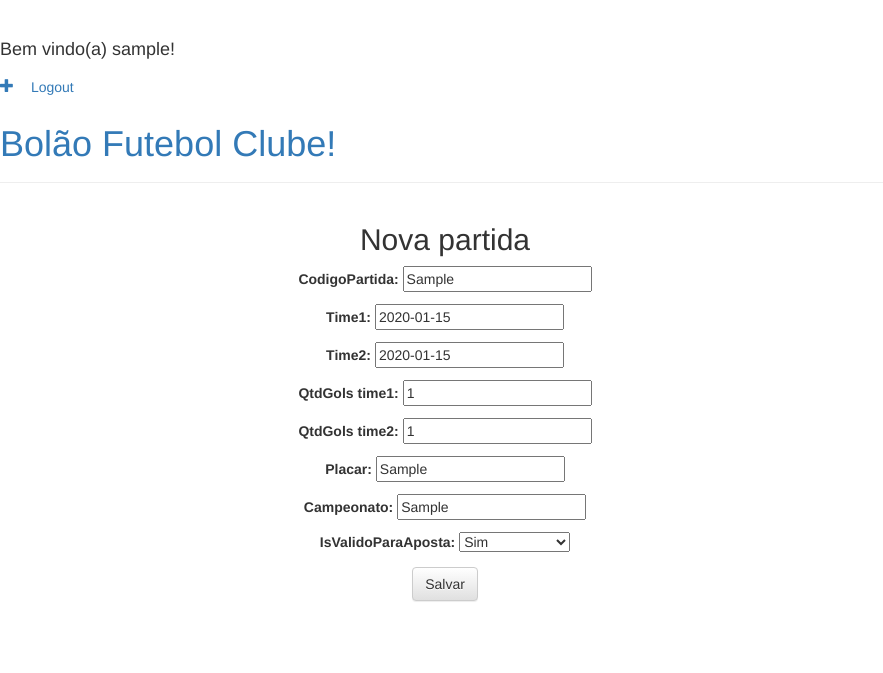
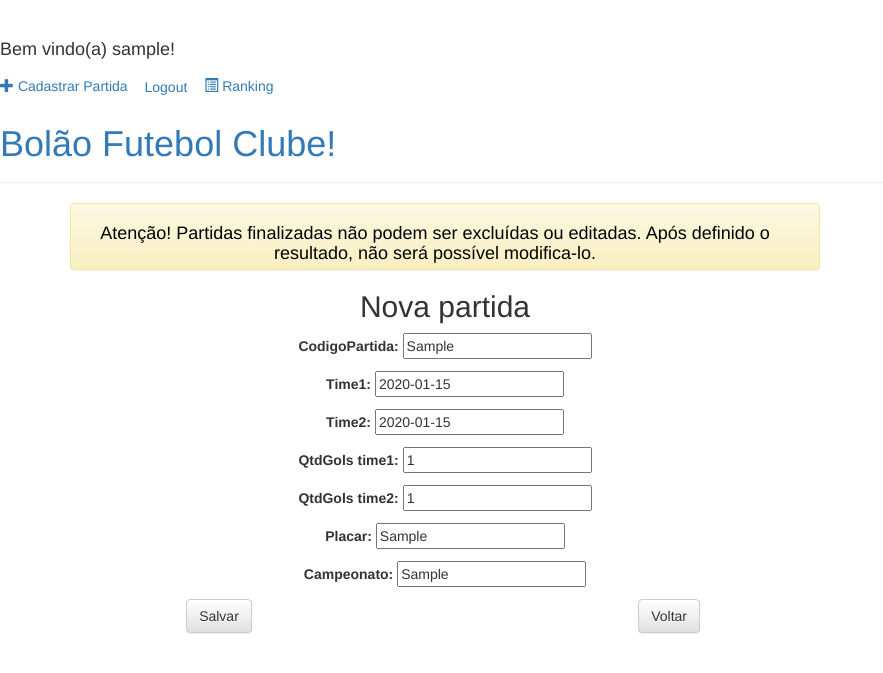
Before and after one commit to ItaloLDev/Trabalho-PWEB, a Django app: page /partida/1/definir_resultado/ in a window 1280 px wide. Shown: the top 673 px of the page, without its empty margins (0-883 px from the left). Run offline with Django 3.2, Linux system fonts and the light colour scheme; a user stored in the database is signed in; tables that the repository leaves empty hold one stand-in row (values such as "Sample post"); some libraries are stand-ins or nearby versions.

Commit message:
Ajusta condições para exclusão de partida e definição de resultado

```diff
--- a/bolaoapp/forms.py
+++ b/bolaoapp/forms.py
@@ -7,7 +7,7 @@ class CadastrarPartidaForm(forms.ModelForm):
 
     class Meta:
         model = Partida
-        fields = ('codigoPartida', 'time1', 'time2', 'qtdGols_time1', 'qtdGols_time2', 'placar', 'campeonato' ,  'isValidoParaAposta')
+        fields = ('codigoPartida', 'time1', 'time2', 'qtdGols_time1', 'qtdGols_time2', 'placar', 'campeonato')
 
 class ApostarForm(forms.ModelForm):
 
--- a/bolaoapp/models.py
+++ b/bolaoapp/models.py
@@ -13,7 +13,7 @@ class Partida(models.Model):
     qtdGols_time1 = models.IntegerField()
     qtdGols_time2 = models.IntegerField()
     placar = models.CharField(max_length=6, blank=True)
-    isValidoParaAposta = models.BooleanField(null=True)
+    isValidoParaAposta = models.BooleanField(default=True)
     campeonato = models.CharField(max_length=25)
 
     def cadastrar(self):
--- a/bolaoapp/templates/bolaoapp/base.html
+++ b/bolaoapp/templates/bolaoapp/base.html
@@ -16,17 +16,18 @@
                 {% block header %}
                 {% endblock header %}
                 {%if user.is_superuser %}
-                <a href="{% url 'cadastrar_partida' %}" class="top-menu"><span class="glyphicon glyphicon-plus"></span></a>
+                    <a href="{% url 'cadastrar_partida' %}" class="top-menu"><span class="glyphicon glyphicon-plus"></span> Cadastrar Partida</a>
                 {%endif%}
                 <a class="btn  btn-outline-light" href="{% url 'logout' %}" >Logout</a>
             {% else %}
                 <a class="btn  btn-outline-light" href="{% url 'login' %}" >Login</a>
             {% endif %}
+            <a href="{% url 'ranking' %}" class="top-menu" style="margin-right: 30px; size: 20px;"><span class="glyphicon glyphicon-list-alt"></span> Ranking</a>
             <h1><a href="/">Bolão Futebol Clube!</a></h1>
         </div>
         <div class="content container" style="text-align: center;">
             <div class="row">
-                <div class="col-md-8">
+                <div class="col-md-8" style="position: relative;">
                     {% block content %}
                     {% endblock %}
                 </div>
--- a/bolaoapp/templates/bolaoapp/cadastrar_partida.html
+++ b/bolaoapp/templates/bolaoapp/cadastrar_partida.html
@@ -1,9 +1,20 @@
 {% extends 'bolaoapp/base.html' %}
 
 {% block content %}
+
+    {% if messages %}
+        <ul class="messages" style="margin-left: -140px;" >
+            {% for message in messages %}
+                <div class="alert alert-warning alert-dismissible fade in"  style="margin-left: 100px; color: black; ">
+                    <h4 {% if message.tags %} class=" {{ message.tags }} " {% endif %} style="padding: 5px; height: 25px;"> {{ message }}</h4>
+                </div>
+            {% endfor %}
+        </ul>
+    {% endif %}
     <h2>Nova partida</h2>
     <form method="POST" class="post-form">{% csrf_token %}
         {{ form.as_p }}
+        <a class="btn btn-default" href="{% url 'tabela_partidas' %}" style="margin-right: -70ex;">Voltar</a>
         <button type="submit" class="save btn btn-default">Salvar</button>
     </form>
 {% endblock %}
--- a/bolaoapp/urls.py
+++ b/bolaoapp/urls.py
@@ -9,5 +9,6 @@ urlpatterns = [
     path('partida/<int:pk>/definir_resultado/', views.definir_resultado, name='definir_resultado'),
     path('partida/<int:pk>/excluir_partida/', views.excluir_partida, name='excluir_partida'),
     path('partida/<int:pk>/listar_apostas/', views.listar_apostas, name='listar_apostas'),
-    path('login/', include('django.contrib.auth.urls')), # new
+    path('login/', include('django.contrib.auth.urls')),
+    path('raking', views.ranking, name='ranking'),
 ]
--- a/bolaoapp/views.py
+++ b/bolaoapp/views.py
@@ -23,7 +23,6 @@ def tabela_partidas(request):
 def listar_apostas(request, pk):
     apostas = Aposta.objects.filter(partida=get_object_or_404(Partida, pk=pk))
     return render(request, 'bolaoapp/listar_apostas.html', {'apostas': apostas})
-
 
 def fazer_aposta(request, pk):
     jogador = Jogador.objects.get(user=User.objects.get(username=request.user.username))
@@ -65,23 +64,38 @@ def cadastrar_partida(request):
 
 def definir_resultado(request, pk):
     partida = Partida.objects.get(pk=pk)
-    if request.method == "POST":
-        form = CadastrarPartidaForm(request.POST, instance=partida)
-        if form.is_valid():
-            partida = form.save(commit=False)
-            apostas = Aposta.objects.filter(partida=get_object_or_404(Partida, pk=pk))
-            valor_geral = apostas.aggregate(Sum('valor_aposta'))
-            distribuir(partida, apostas,valor_geral)
-            partida.save()
-            return redirect('tabela_partidas')
+    if not partida.isValidoParaAposta:
+        messages.error(request, 'Essa partida já teve o resultado definido. Não é possível editar seu resultado.')
+        return redirect('tabela_partidas')
     else:
-        form = CadastrarPartidaForm(instance=partida)
-    return render(request, 'bolaoapp/cadastrar_partida.html', {'form': form})
+        if request.method == "POST":
+            form = CadastrarPartidaForm(request.POST, instance=partida)
+            if form.is_valid():
+                partida = form.save(commit=False)
+                apostas = Aposta.objects.filter(partida=get_object_or_404(Partida, pk=pk))
+                valor_geral = apostas.aggregate(Sum('valor_aposta'))
+                distribuir(partida, apostas,valor_geral)
+                partida.isValidoParaAposta = False
+                partida.save()
+                return redirect('tabela_partidas')
+        else:
+            messages.warning(request, 'Atenção! Partidas finalizadas não podem ser excluídas ou editadas. Após definido o resultado, não será possível modifica-lo. ')
+            form = CadastrarPartidaForm(instance=partida)
+        return render(request, 'bolaoapp/cadastrar_partida.html', {'form': form})
 
 def excluir_partida(request, pk):
     partida = get_object_or_404(Partida, pk=pk)
-    partida.delete()
-    return render(request, 'bolaoapp/excluir_partida.html', )
+    apostas = Aposta.objects.filter(partida=get_object_or_404(Partida, pk=pk))
+    if partida.isValidoParaAposta == True:
+        for aposta in apostas:
+            jogador = Jogador.objects.get(pk=aposta.apostador.pk)
+            jogador.credito += aposta.valor_aposta
+            jogador.save(update_fields=['credito'])
+        partida.delete()
+        return render(request, 'bolaoapp/excluir_partida.html', )
+    else:
+        messages.error(request, 'Não é permitido excluir partidas já finalizadas.')
+        return redirect('tabela_partidas')
 
 def login(request):
     template = loader.get_template('login.html')
@@ -92,31 +106,30 @@ def login(request):
 def distribuir(partida, apostas, valor_geral):
     try:
         resultado = partida.getResultado()
-        print("foi")
         if apostas:
             apostas_corretas_placar = apostas.filter(placar=partida.placar)
-            print(apostas_corretas_placar)
+            apostas_corretas_vencedor = apostas.filter(resultado=resultado)
             if apostas_corretas_placar:
                 valor_dividido = valor_geral['valor_aposta__sum'] / apostas_corretas_placar.count()
-                print(valor_dividido)
                 for aposta in apostas_corretas_placar:
                     jogador = Jogador.objects.get(pk=aposta.apostador.pk)
-                    print('Antes: ', jogador.credito)
                     jogador.credito += valor_dividido
                     jogador.save(update_fields=['credito'])
-                    print('Valor atualizado: ', jogador.credito)
-
-            else:
-                print("teste")
-                apostas_corretas_vencedor = apostas.filter(resultado=resultado)
-                print(apostas_corretas_vencedor)
+            elif apostas_corretas_vencedor:
                 if apostas_corretas_vencedor:
                     valor_dividido = valor_geral['valor_aposta__sum'] / apostas_corretas_vencedor.count()
                     for aposta in apostas_corretas_vencedor:
                         jogador = Jogador.objects.get(pk=aposta.apostador.pk)
-                        print('Antes: ', jogador.credito)
                         jogador.credito += valor_dividido
                         jogador.save(update_fields=['credito'])
-                        print('Valor atualizado: ', jogador.credito)
+            else:
+                for aposta in apostas:
+                    jogador = Jogador.objects.get(pk=aposta.apostador.pk)
+                    jogador.credito += aposta.valor_aposta
+                    jogador.save(update_fields=['credito'])
     except Exception:
         return
+
+def ranking(request):
+    jogadores = Jogador.objects.all().order_by('-credito')
+    return render(request, 'bolaoapp/ranking.html', {'jogadores': jogadores})
```
Also changed, not shown: bolaoapp/templates/bolaoapp/tabela_partidas.html (+17 -13 lines). Lines whose indentation alone changed are shown as unchanged.
